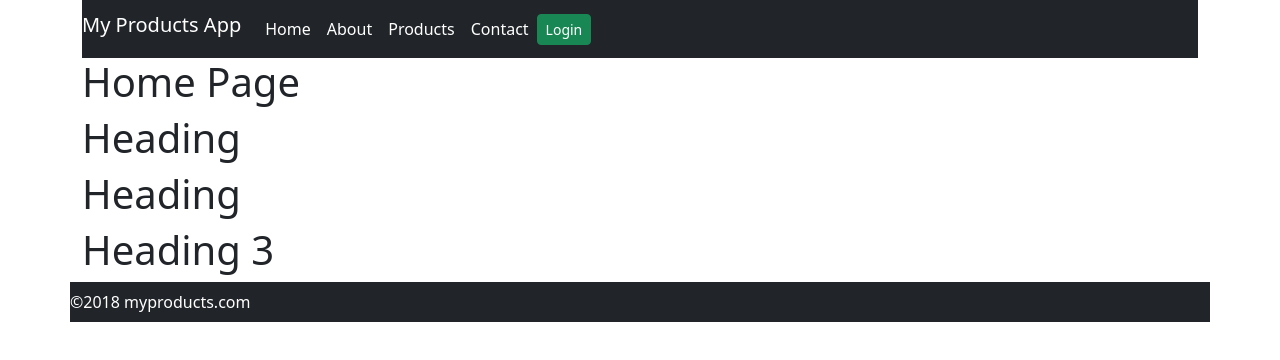
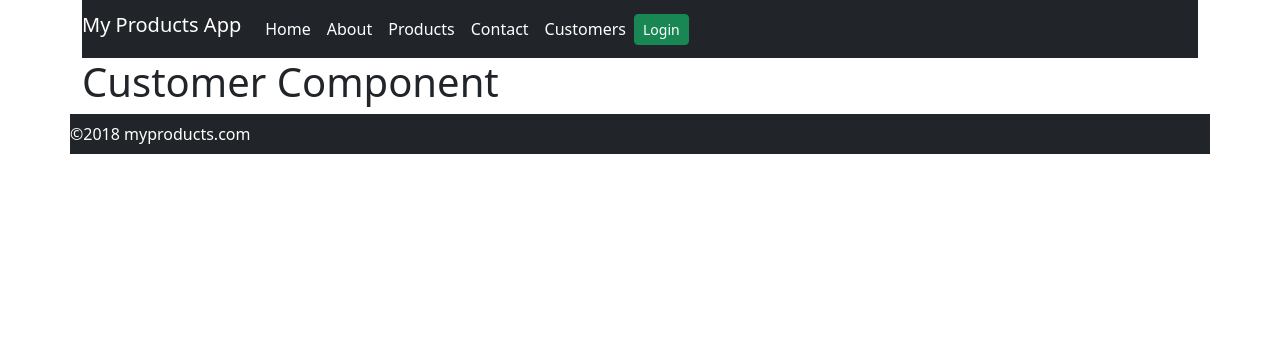
Before and after one commit to Mujib517/angular-6.1, an Angular app: page /customers in a window 1280 px wide. Before the commit this address led to /. Shown: the top 360 px of the page. Built offline with nearby package versions, Linux system fonts and the light colour scheme.

Commit message:
Lazy Loading module

```diff
--- a/src/app/header/header.component.ts
+++ b/src/app/header/header.component.ts
@@ -12,6 +12,7 @@ import { UserService } from "../services/user.service";
        <li class="nav-item"><a class="nav-link" routerLink="/about">About</a></li>
        <li class="nav-item"><a class="nav-link" routerLink="/products">Products</a></li>
        <li class="nav-item"><a class="nav-link" routerLink="/contact">Contact</a></li>
+       <li class="nav-item"><a class="nav-link" routerLink="/customers">Customers</a></li>
      </ul>
      <button *ngIf="!isAuthenticated" routerLink="/login" class="btn btn-sm btn-success">Login</button>
      &nbsp;
--- /dev/null
+++ b/src/app/lazy/customer.component.ts
@@ -0,0 +1,7 @@
+import { Component } from "@angular/core";
+
+@Component({
+  selector:'app-customer',
+  template:`<h1>Customer Component</h1>`
+})
+export class CustomerComponent{}
--- /dev/null
+++ b/src/app/lazy/customer.module.ts
@@ -0,0 +1,11 @@
+import { NgModule } from "@angular/core";
+import { CustomerComponent } from "./customer.component";
+import { Route, RouterModule } from "@angular/router";
+
+const ROUTES: Route[] = [{ path: '', component: CustomerComponent }];
+
+@NgModule({
+  imports: [RouterModule.forChild(ROUTES)],
+  declarations: [CustomerComponent]
+})
+export class CustomerModule { }
--- a/src/app/routing.module.ts
+++ b/src/app/routing.module.ts
@@ -30,6 +30,7 @@ const ROUTES: Route[] = [{ path: '', component: HomeComponent },
 { path: 'products/new', component: NewProductComponent, canDeactivate: [ProductRouteGaruds] },
 { path: 'products/reactive-form', component: ReactiveFormComponent },
 { path: 'products/:id', component: ProductDetailComponent, canActivateChild: [ProductRouteGaruds], children: CHILD_ROUTES },
+{ path: 'customers', loadChildren: 'src/app/lazy/customer.module#CustomerModule' },
 { path: '**', redirectTo: '' }
 ];
 
```
